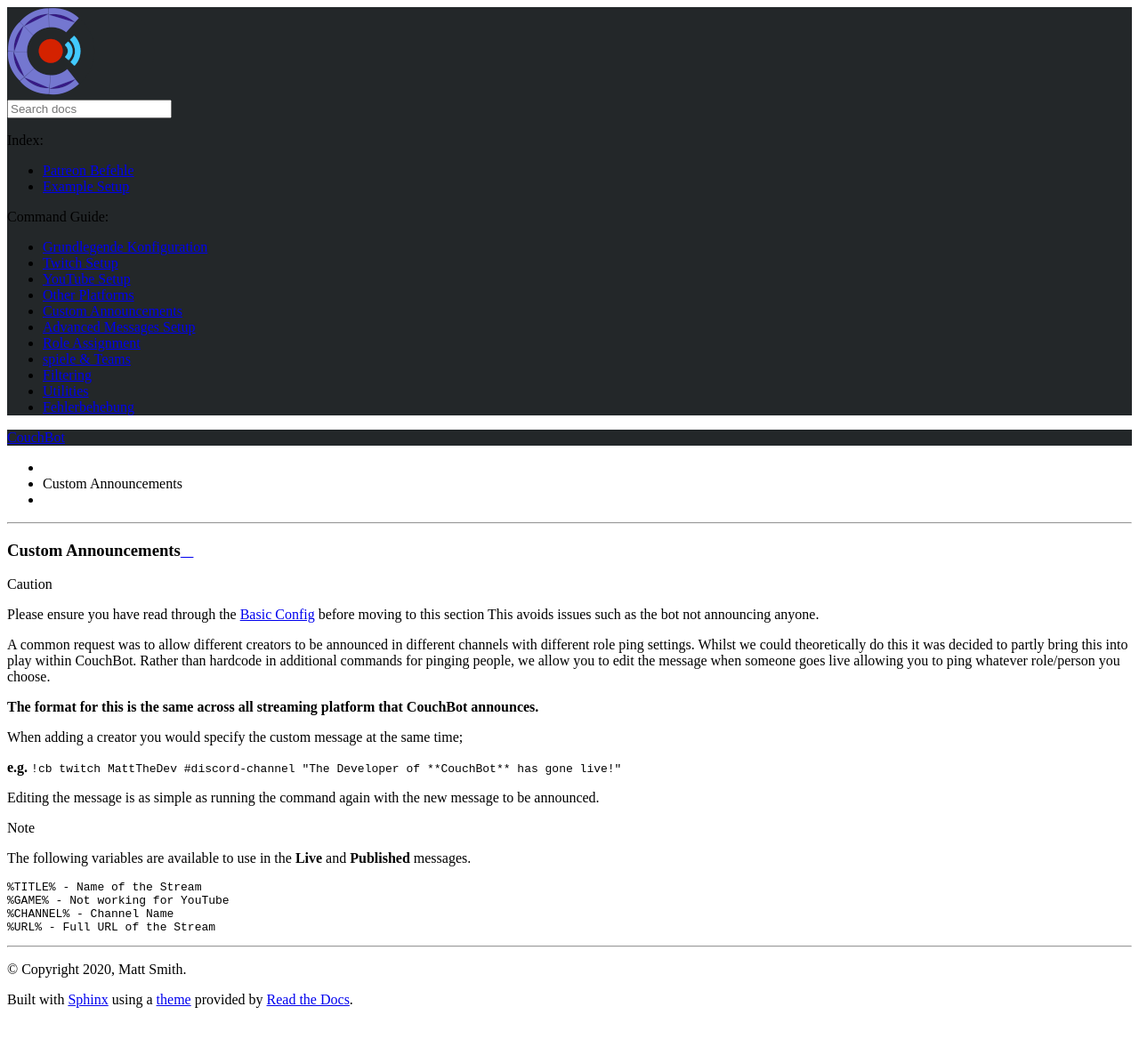
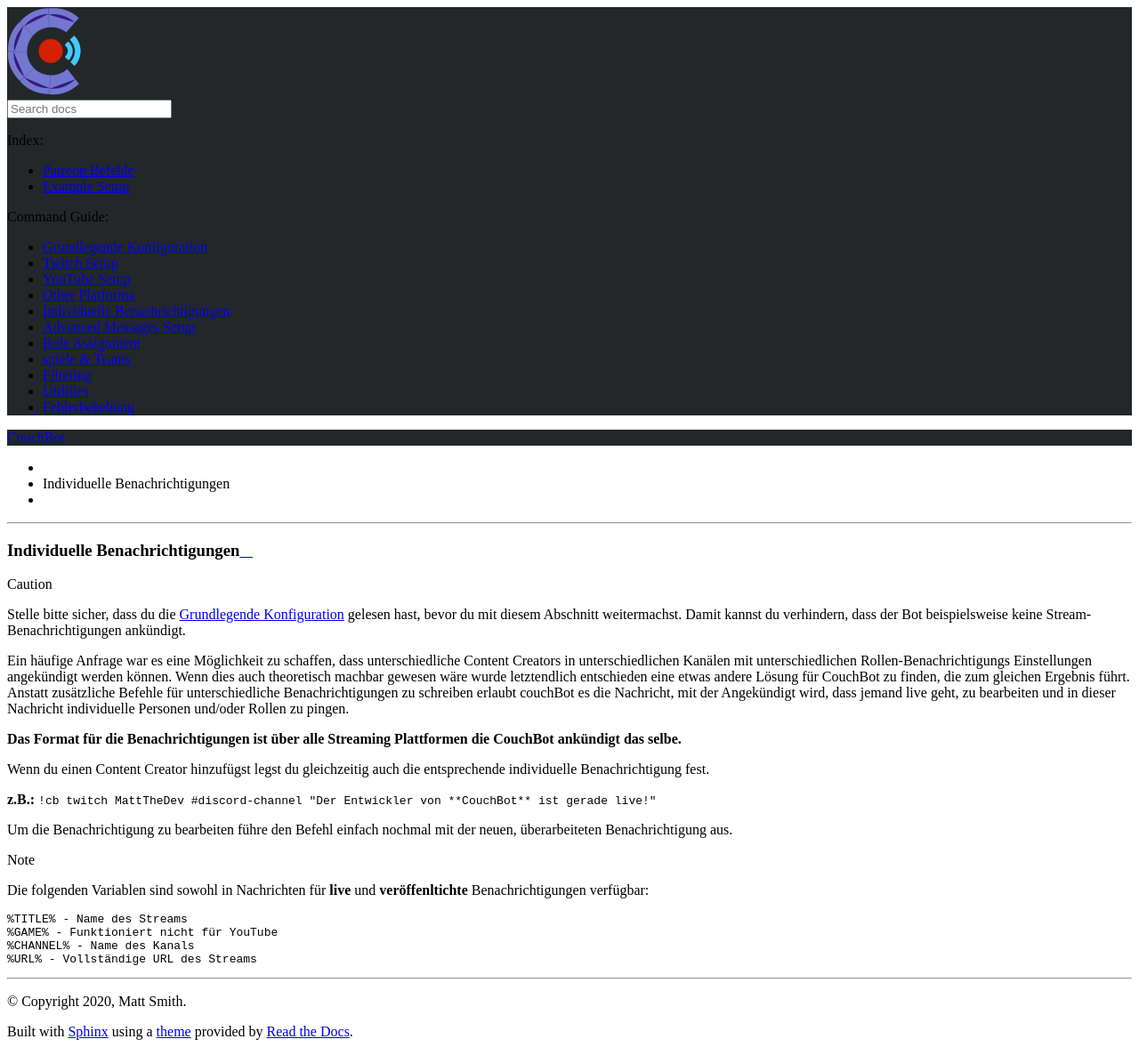
Before and after one commit to MTDCodes/CouchBot.Docs.German, a Sphinx documentation site: the page built from docs/customannouncements.rst, in a window 1280 px wide. Shown: the whole page at 89% size. Built offline with Sphinx 7.4.7 and the Read the Docs theme 2.0.0, drawn with Linux system fonts in a browser that asks for light colours; before the commit the page ends 1141 px from its top, so only the background shows below that.

Commit message:
Update customannouncements.rst

```diff
--- a/docs/customannouncements.rst
+++ b/docs/customannouncements.rst
@@ -1,29 +1,28 @@
 .. _customannouncements:
 
-====================
-Custom Announcements
-====================
+===============================
+Individuelle Benachrichtigungen
+===============================
 
-.. caution:: Please ensure you have read through the :ref:`Basic Config <basicconfig>` before moving to this section
-             This avoids issues such as the bot not announcing anyone.
+.. caution:: Stelle bitte sicher, dass du die :ref:`Grundlegende Konfiguration <basicconfig>` gelesen hast, bevor du mit diesem Abschnitt weitermachst.
+             Damit kannst du verhindern, dass der Bot beispielsweise keine Stream-Benachrichtigungen ankündigt.
 
-A common request was to allow different creators to be announced in different channels with different role ping settings.
-Whilst we could theoretically do this it was decided to partly bring this into play within CouchBot.
-Rather than hardcode in additional commands for pinging people, we allow you to edit the message when someone goes live allowing you to ping
-whatever role/person you choose.
+Ein häufige Anfrage war es eine Möglichkeit zu schaffen, dass unterschiedliche Content Creators in unterschiedlichen Kanälen mit unterschiedlichen Rollen-Benachrichtigungs Einstellungen angekündigt werden können.
+Wenn dies auch theoretisch machbar gewesen wäre wurde letztendlich entschieden eine etwas andere Lösung für CouchBot zu finden, die zum gleichen Ergebnis führt.
+Anstatt zusätzliche Befehle für unterschiedliche Benachrichtigungen zu schreiben erlaubt couchBot es die Nachricht, mit der Angekündigt wird, dass jemand live geht, zu bearbeiten und in dieser Nachricht individuelle Personen und/oder Rollen zu pingen.
 
-**The format for this is the same across all streaming platform that CouchBot announces.**
+**Das Format für die Benachrichtigungen ist über alle Streaming Plattformen die CouchBot ankündigt das selbe.**
 
-When adding a creator you would specify the custom message at the same time;
+Wenn du einen Content Creator hinzufügst legst du gleichzeitig auch die entsprechende individuelle Benachrichtigung fest.
 
-**e.g.** ``!cb twitch MattTheDev #discord-channel "The Developer of **CouchBot** has gone live!"``
+**z.B.:** ``!cb twitch MattTheDev #discord-channel "Der Entwickler von **CouchBot** ist gerade live!"``
 
-Editing the message is as simple as running the command again with the new message to be announced.
+Um die Benachrichtigung zu bearbeiten führe den Befehl einfach nochmal mit der neuen, überarbeiteten Benachrichtigung aus.
 
-.. note:: The following variables are available to use in the **Live** and **Published** messages.
+.. note:: Die folgenden Variablen sind sowohl in Nachrichten für **live** und **veröffenltichte** Benachrichtigungen verfügbar:
 .. code-block:: none
 
-    %TITLE% - Name of the Stream
-    %GAME% - Not working for YouTube
-    %CHANNEL% - Channel Name
-    %URL% - Full URL of the Stream
+    %TITLE% - Name des Streams
+    %GAME% - Funktioniert nicht für YouTube
+    %CHANNEL% - Name des Kanals
+    %URL% - Vollständige URL des Streams
```
